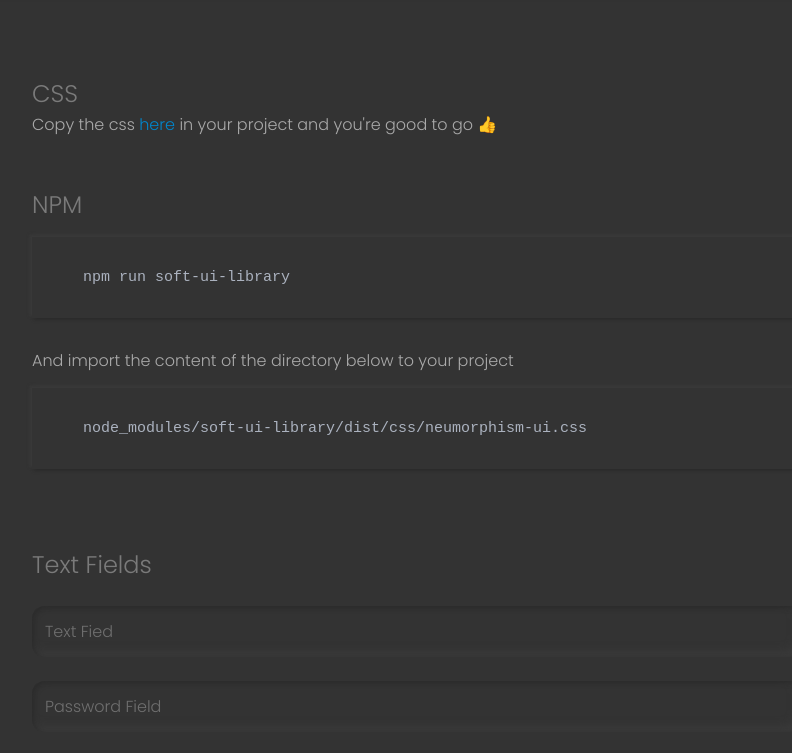
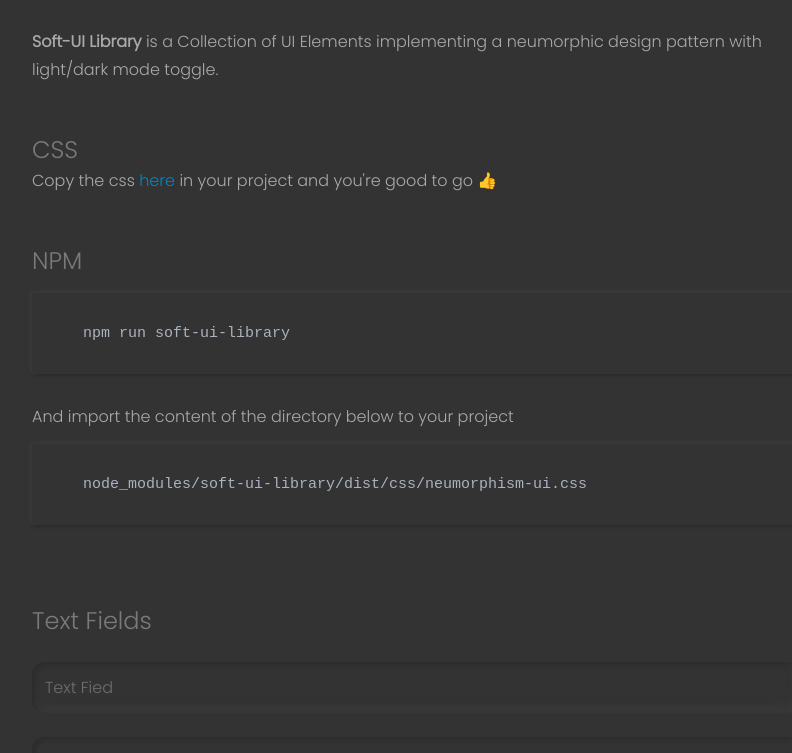
Before and after one commit to katendeglory/soft-ui-library, a website: page index.html in a window 1280 px wide. Shown: the part 68-821 px from the top of the page, without its empty margins (223-1015 px from the left). Drawn offline with nearby package versions, Linux system fonts and the light colour scheme.

Commit message:
initial commit

```diff
--- a/index.html
+++ b/index.html
@@ -21,6 +21,12 @@
       <input class="sul-checkbox-type-2" type="checkbox" id="mode-toggler">
     </div>
   </header>
+
+  <p style="line-height: 1.75;">
+    <strong>Soft-UI Library</strong> is a Collection of UI Elements implementing a neumorphic design pattern with
+    light/dark
+    mode toggle.
+  </p>
 
   <div class="block-section">
     <h2 class="title-section">CSS</h2>
```
